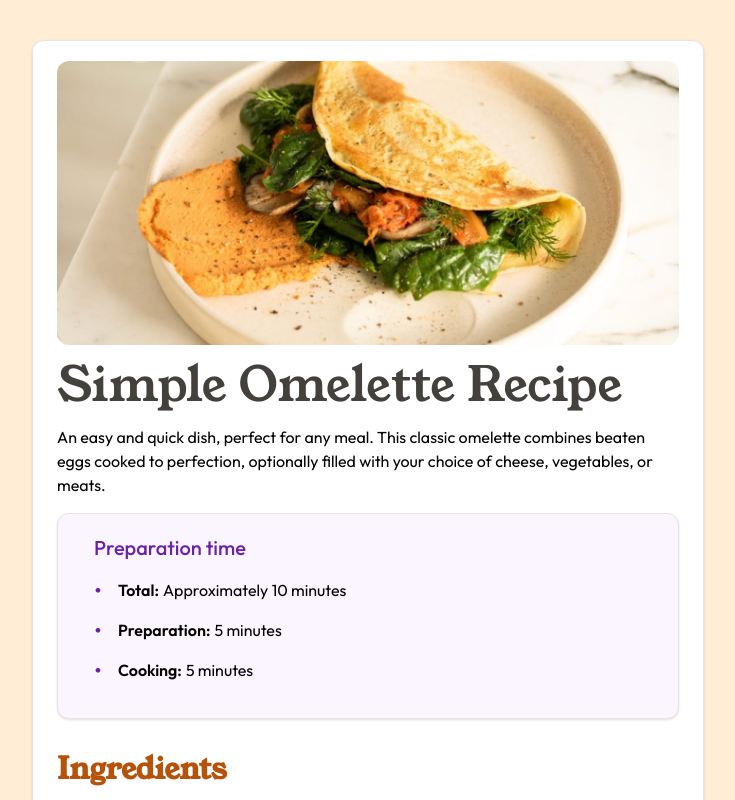
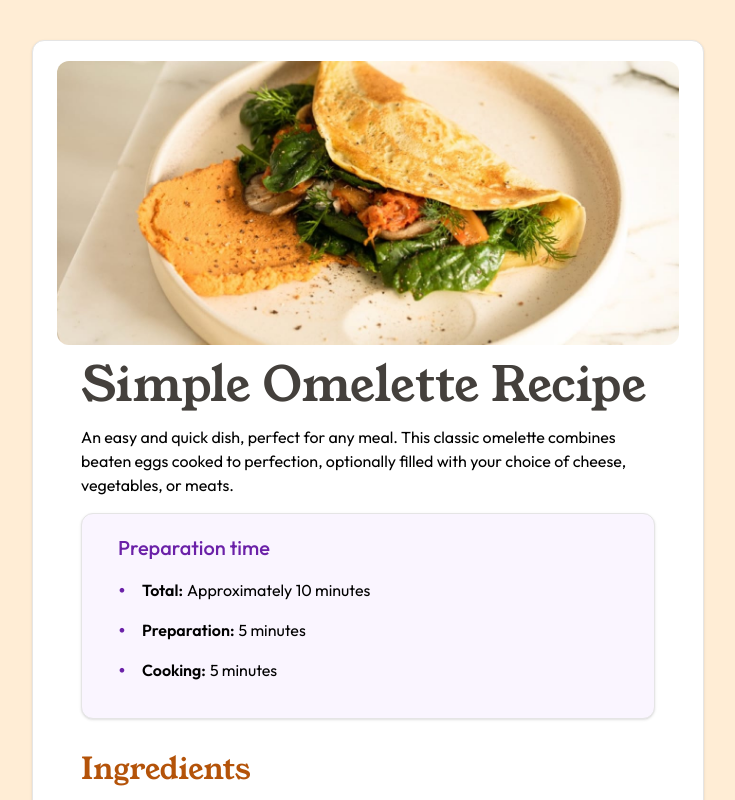
Before and after one commit to slangley/frontendmentor, a Next.js app: page /recipe in a window 1280 px wide. Shown: the top 800 px of the page, without its empty margins (272-1007 px from the left). Built offline with nearby package versions, Linux system fonts and the light colour scheme.

Commit message:
Update responsiveness for mobile

```diff
--- a/src/app/recipe/page.tsx
+++ b/src/app/recipe/page.tsx
@@ -3,22 +3,11 @@ import { Card, CardContent } from "~/components/ui/card"
 import Image from 'next/image';
 import { Table, TableRow, TableBody, TableCell } from "~/components/ui/table";
 
-import localFont from 'next/font/local'
+import { Young_Serif, Outfit } from "next/font/google";
 
-const serif = localFont({
-    src: './YoungSerif-Regular.ttf',
-    variable: '--font-young-serif',
-    display: 'swap',
-});
+const serif = Young_Serif({ subsets: ['latin'], weight:"400" });
+const sans = Outfit({ subsets: ['latin'] });
 
-// 48 32 24 16
-
-
-const sans = localFont({
-    src: './Outfit-VariableFont_wght.ttf',
-    variable: '--font-outfit-sans',
-    display: 'swap',
-});
 
 const instructions = [
     { title: 'Beat the eggs:', content: 'In a bowl, beat the eggs with a pinch of salt and pepper until they are well mixed. You can add a tablespoon of water or milk for a fluffier texture.' },
@@ -50,14 +39,10 @@ const preparationTime = [
     { name: 'Cooking: ', value: '5 minutes' },
 ]
 
-
-export default function page() {
-    return (
-        <div className="">
-            <div className={`bg-orange-100 p-10 ${sans.className}`}>
-                <Card className="max-w-2xl  mx-auto">
-                    <CardContent className="flex flex-col py-5 items-left justify-center">
+function RecipeContents() {
+    return <div>
         <Image className="rounded-xl w-full h-auto" src="/assets/images/recipe/image-omelette.jpeg" alt="Omelette" width={660} height={300} />
+        <div className="px-6">
             <h1 className={`${serif.className} font-medium text-5xl py-4 text-stone-700`}>Simple Omelette Recipe</h1>
             An easy and quick dish, perfect for any meal. This classic omelette combines beaten eggs cooked
             to perfection, optionally filled with your choice of cheese, vegetables, or meats.
@@ -111,10 +96,35 @@ export default function page() {
                     ))}
                 </TableBody>
             </Table>
+        </div>
+    </div>
+}
+
+
+function RecipeCard({ children }: { children: React.ReactNode }) {
+    return <div className="">
+        <Card className="max-w-2xl  mx-auto">
+            <CardContent className="flex flex-col py-5 items-left justify-center">
+                {children}
             </CardContent>
         </Card>
     </div>
+
+}
+
+export default function page() {
+    return (
+        <div className={` bg-orange-100 ${sans.className}`}>
+            <div className="hidden sm:block py-10">
+                <RecipeCard>
+                    <RecipeContents />
+                </RecipeCard>
             </div>
+            <div className="block sm:hidden bg-white">
+                    <RecipeContents />
+            </div>
+        </div>
+
 
     )
 }
```
Also changed, not shown: .eslintrc.cjs. Lines whose indentation alone changed are shown as unchanged.
